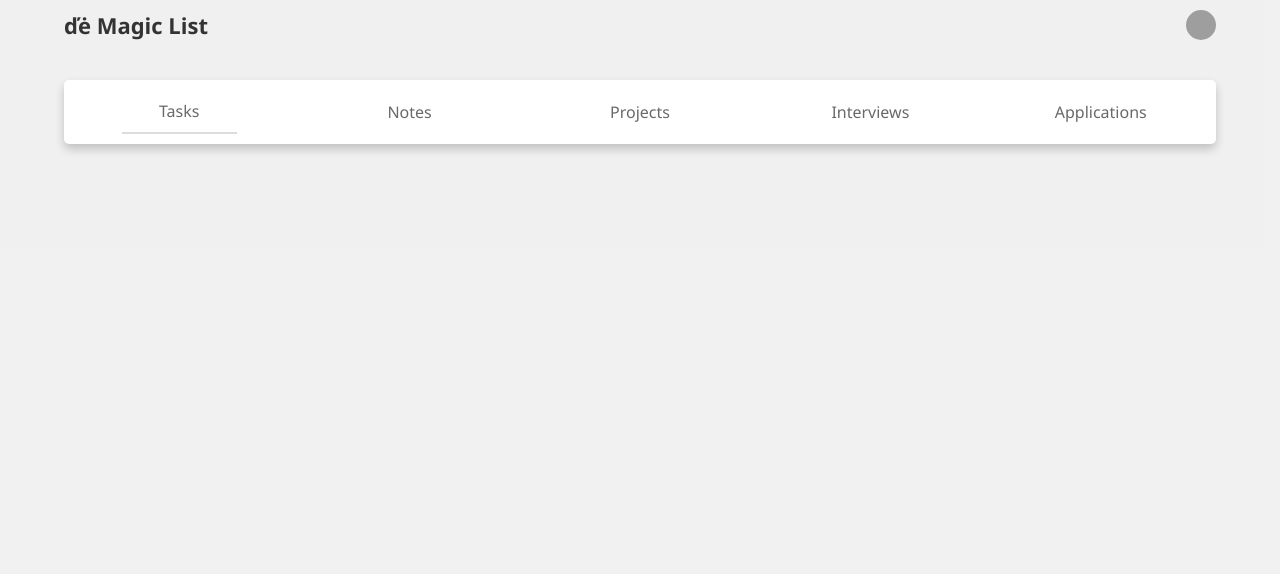
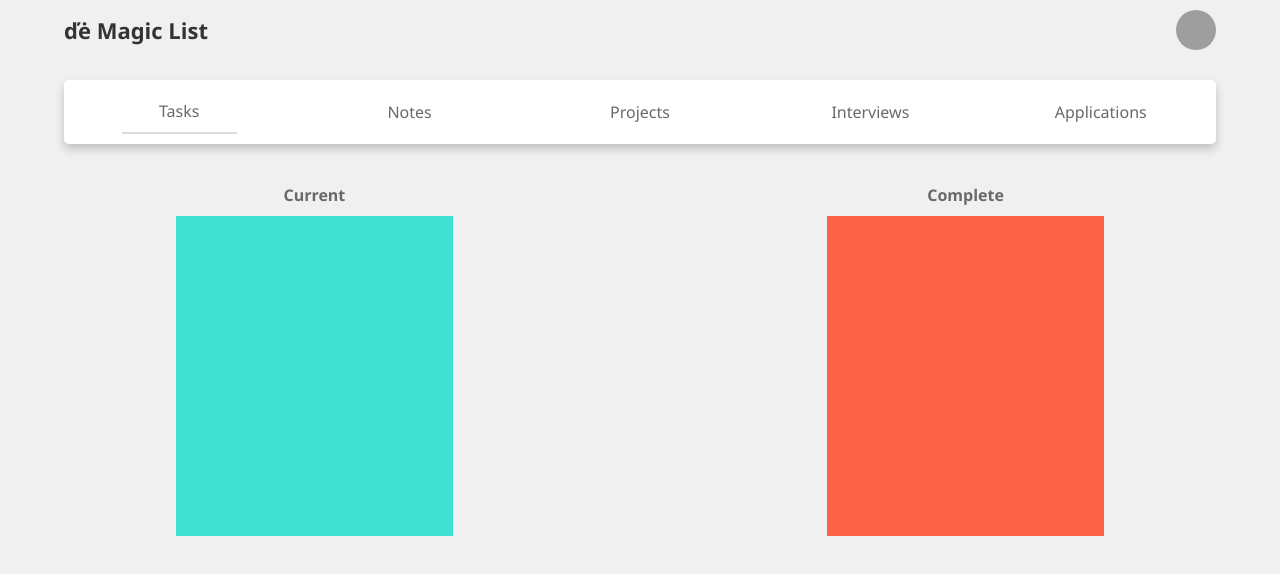
Before and after one commit to azuluGithub/The-Magic-List, a React (Create React App) app in the folder client/: page / in a window 1280 px wide. Shown: the top 574 px of the page. Built offline with nearby package versions, Linux system fonts and the light colour scheme; grey boxes are pictures that could not be loaded.

Commit message:
task containers created

```diff
--- a/client/src/App.css
+++ b/client/src/App.css
@@ -7,6 +7,43 @@
   background-color: rgba(238, 238, 238, 0.842);
   min-height: 100vh;
   width: 100%;
+}
+
+.app-section {
+  width: 90%;
+  margin: 30px auto;
+  min-height: 50vh;
+  display: flex;
+  justify-content: space-between;
+}
+
+.app-section-wrappers {
+  width: 40%;
+  padding: 0 20px;
+}
+
+.app-section-title {
+  font-family: 'Segoe UI', Tahoma, Geneva, Verdana, sans-serif;
+  color: dimgray;
+  font-size: 1rem;
+  font-weight: 600;
+  text-align: center;
+  margin: 10px 0;
+}
+
+.app-current-container,
+.app-complete-container {
+  width: 60%;
+  min-height: 40vh;
+  margin: auto;
+}
+
+.app-current-container {
+  background-color: turquoise;
+}
+
+.app-complete-container {
+  background-color: tomato;
 }
 
 /**
@@ -27,8 +64,8 @@
  * #SMALL IMAGE
  */
 .small-img-box {
-  width: 30px;
-  height: 30px;
+  width: 40px;
+  height: 40px;
   border-radius: 50%;
   background-color: #fff;
 }
--- a/client/src/App.js
+++ b/client/src/App.js
@@ -11,6 +11,20 @@ const App = () => {
     <div className="app">
       <NavBar />
       <Header />
+      <div className="app-section">
+        <div className="app-section-wrappers">
+          <h2 className="app-section-title">Current</h2>
+          <div className='app-current-container'>
+
+          </div>
+        </div>
+        <div className="app-section-wrappers">
+          <h2 className="app-section-title">Complete</h2>
+          <div className='app-complete-container'>
+
+          </div>
+        </div>
+      </div>
     </div>
   )
 }
```
